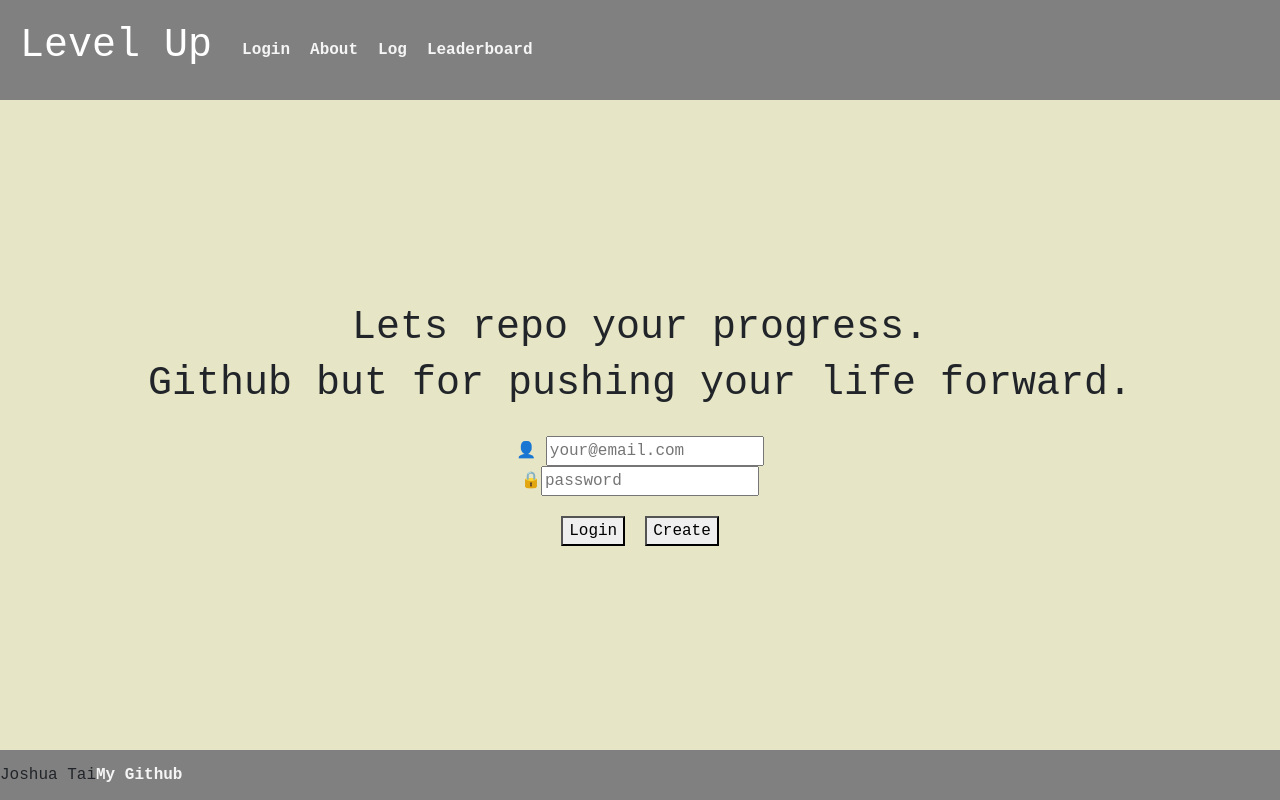
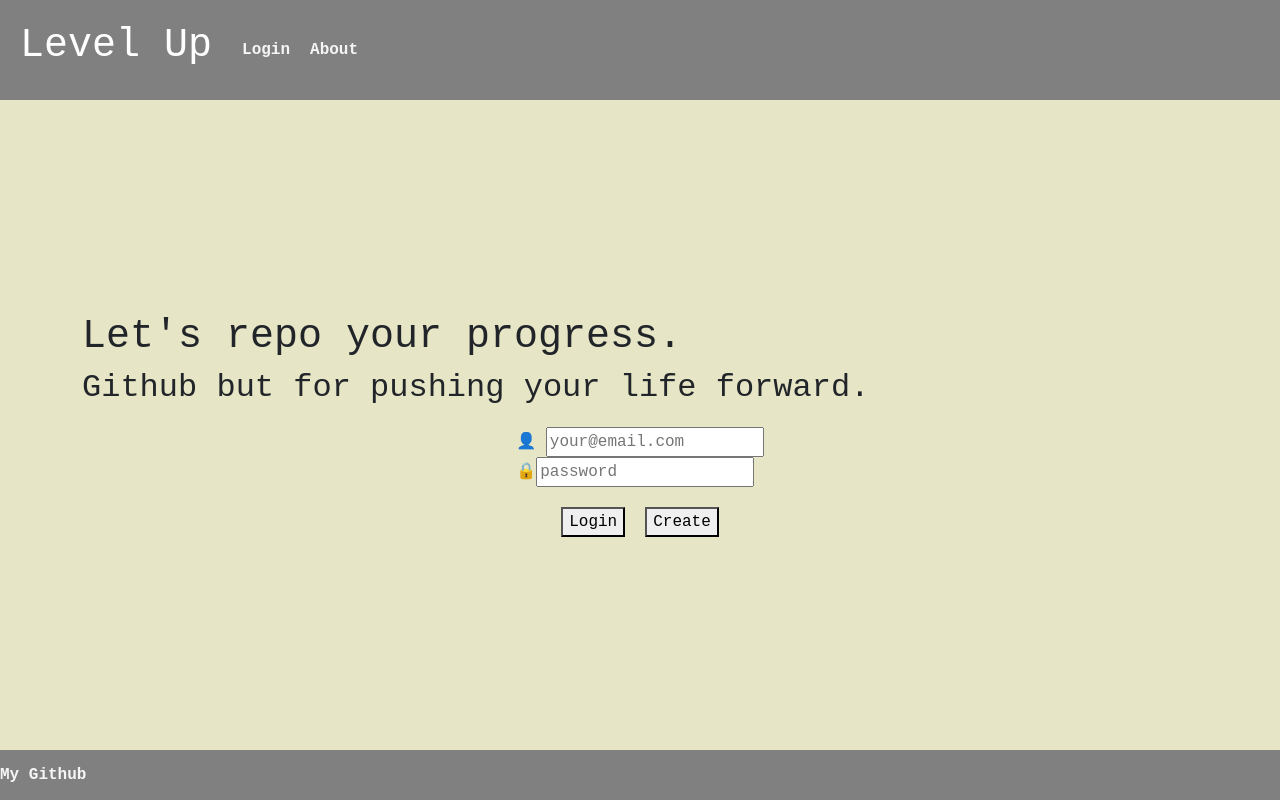
Before and after one commit to jtai56/startup, a React (Vite) app: page / in a window 1280 px wide. Built offline with nearby package versions, Linux system fonts and the light colour scheme.

Commit message:
implemented login

```diff
--- a/src/app.jsx
+++ b/src/app.jsx
@@ -8,24 +8,49 @@ import { Log } from './log/log';
 import { Leaderboard } from './leaderboard/leaderboard';
 import { About } from './about/about';
 
+const AuthState = {
+  Authenticated: 'Authenticated',
+  Unauthenticated: 'Unauthenticated'
+};
+
 export default function App() {
+  const [user, setUser] = React.useState(localStorage.getItem('user') || null);
+  const [userName, setUserName] = React.useState(user || '');
+  const [authState, setAuthState] = React.useState(user ? AuthState.Authenticated : AuthState.Unauthenticated);
+
   return (
     <BrowserRouter>
       <div className="body bg-dark">
         <header className="header">
-                <h1> Level Up</h1>
-                <nav className = "navbar">
+          <h1>Level Up</h1>
+          <nav className="navbar">
             <ul>
               <li><NavLink to='/'>Login</NavLink></li>
               <li><NavLink to='/about'>About</NavLink></li>
-                        <li><NavLink to='/log'>Log</NavLink></li>
-                        <li><NavLink to='/leaderboard'>Leaderboard</NavLink></li>
+              {authState === AuthState.Authenticated && (
+                <>
+                  <li className='nav-item'><NavLink className='nav-link' to='/log'>Log</NavLink></li>
+                  <li className='nav-item'><NavLink className='nav-link' to='/leaderboard'>Leaderboard</NavLink></li>
+                </>
+              )}
             </ul>
           </nav>
         </header>
 
         <Routes>
-                <Route path='/' element={<Login />} exact />
+          <Route
+            path='/'
+            element={
+              <Login
+                userName={userName}
+                authState={authState}
+                onAuthChange={(userName, authState) => {
+                  setAuthState(authState);
+                  setUserName(userName);
+                }}
+              />
+            }
+          />
           <Route path='/log' element={<Log />} />
           <Route path='/leaderboard' element={<Leaderboard />} />
           <Route path='/about' element={<About />} />
@@ -34,7 +59,7 @@ export default function App() {
 
         <footer>
           <div>
-                    <span>Joshua Tai</span>
+            <span>{userName}</span>
             <a href="https://github.com/jtai56/startup">My Github</a>
           </div>
         </footer>
--- a/src/login/login.jsx
+++ b/src/login/login.jsx
@@ -1,27 +1,48 @@
 import React from 'react';
 
-export function Login() {
+export function Login({ userName, authState, onAuthChange }) {
+  const [loginName, setLoginName] = React.useState('');
+
+  function loginUser(e) {
+    e.preventDefault(); // prevents page reload
+    if (!loginName.trim()) return;
+    localStorage.setItem('user', loginName);
+    onAuthChange(loginName, 'Authenticated');
+  }
+
+  function textChange(e) {
+    setLoginName(e.target.value);
+  }
+
   return (
-    <main className = 'main'>
-        <container>
-            <h1>Lets repo your progress.</h1>
-            <h1>Github but for pushing your life forward.</h1>
-            <form method="get" action="play.html">
+    <main className='main'>
+      <div className="container">
+        <h1>Let's repo your progress.</h1>
+        <h2>Github but for pushing your life forward.</h2>
+        <form onSubmit={loginUser}>
           <div className="login">
+            <div className="inputs">
               <div>
-                    <span>👤 </span><input type="text" placeholder="your@email.com" />
+                <span>👤 </span>
+                <input
+                  type="text"
+                  placeholder="your@email.com"
+                  value={loginName}
+                  onChange={textChange}
+                />
               </div>
               <div>
                 <span>🔒</span>
                 <input type="password" placeholder="password" />
               </div>
             </div>
+          </div>
           <div className="loginButtons">
             <button type="submit">Login</button>
-                    <button type="submit">Create</button>
+            <button type="button">Create</button>
           </div>
         </form>
-        </container>
+      </div>
     </main>
   );
 }
```
Lines whose indentation alone changed are shown as unchanged.
